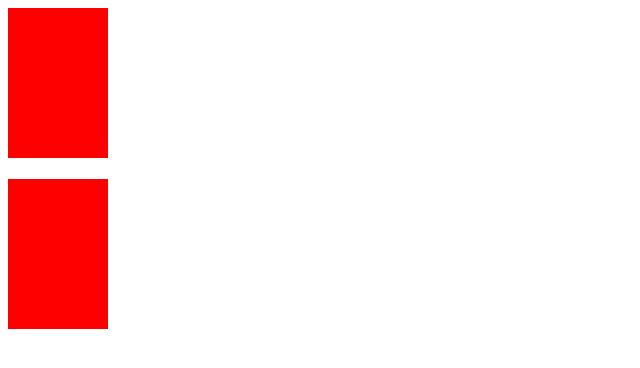
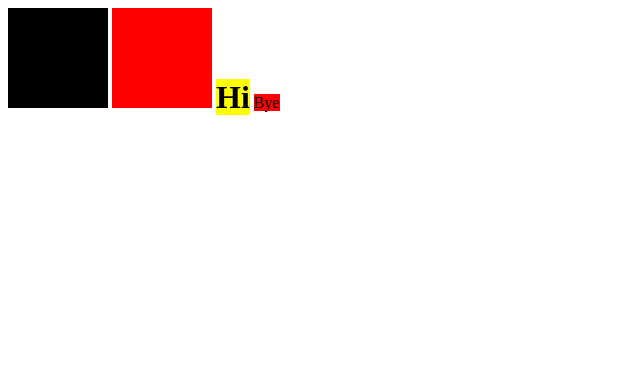
Before and after one commit to rohiths9814-cmd/samplecss, a plain HTML site: page index.html in a window 1280 px wide. Shown: the whole page, without its empty margins (0-640 px from the left). Drawn offline with Linux system fonts and the light colour scheme.

Commit message:
CSS added

```diff
--- a/index.html
+++ b/index.html
@@ -1,12 +1,27 @@
 <style>
+    .one{
+        background-color: black;
+        height: 100px;
+        width: 100px;
+        display: inline-block;
+    }
+    .two{
+        background-color: red;
+        height: 100px;
+        width: 100px;
+        display: inline-block;
+    }
     h1{
+        background-color: yellow;
+        display: inline;
+    }
+    p{
         background-color: red;
-        padding: 50px;
-        margin-right: 1350px;
-        padding-bottom: 100px;
+        display: inline;
     }
 </style>
 
-<h1></h1>
-
-<h1></h1>
+<div class="one"></div>
+<div class="two"></div>
+<h1>Hi</h1>
+<p>Bye</p>
```
